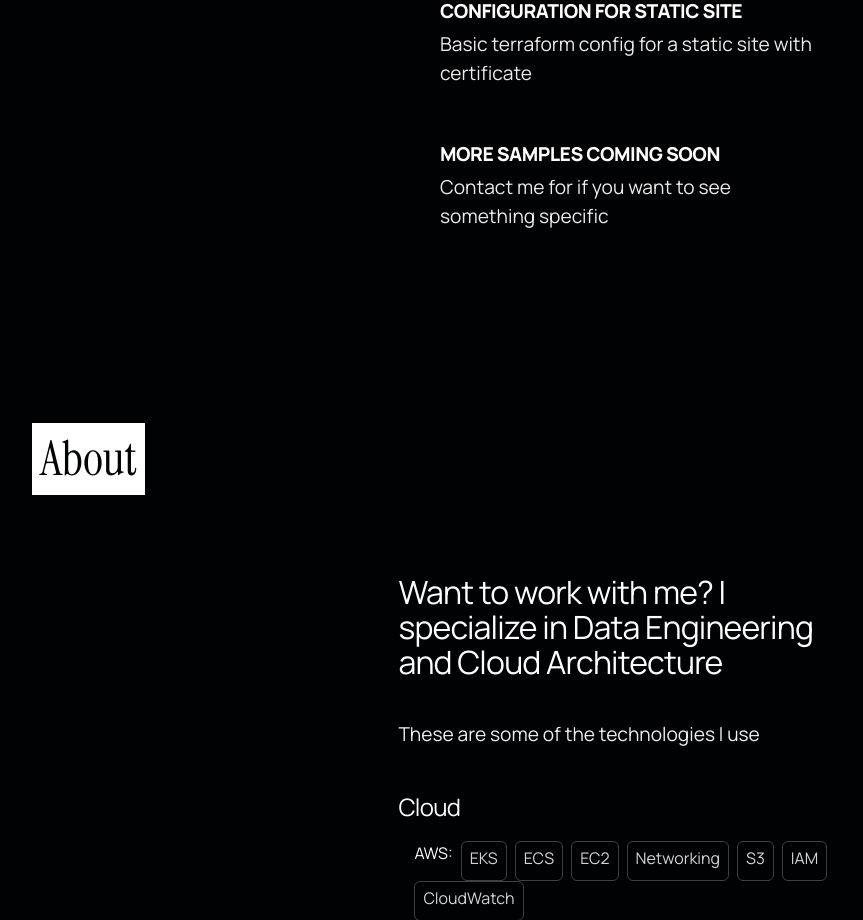
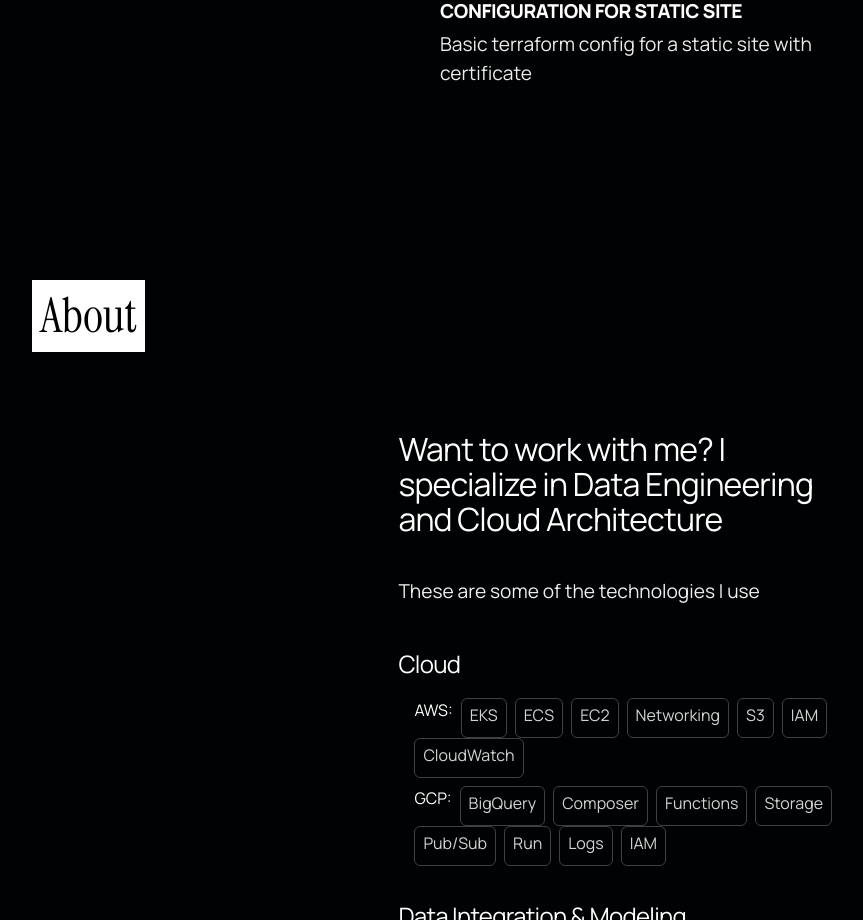
Before and after one commit to gabrielecodes/9bitssystems, a Next.js app: page / in a window 1280 px wide. Shown: the part 2364-3284 px from the top of the page, without its empty margins (8-871 px from the left). Built offline with nearby package versions, Linux system fonts and the light colour scheme.

Commit message:
remove project

```diff
--- a/src/app/projects/projects.tsx
+++ b/src/app/projects/projects.tsx
@@ -19,11 +19,6 @@ const projects = [
     title: "AWS S3 + Cloudfront Terraform Configuration for Static Site",
     subtitle: "Basic terraform config for a static site with certificate"
   },
-  {
-    url: "#",
-    title: "More samples coming soon",
-    subtitle: "Contact me for if you want to see something specific"
-  }
 ]
 
 export default function Projects() {
```
